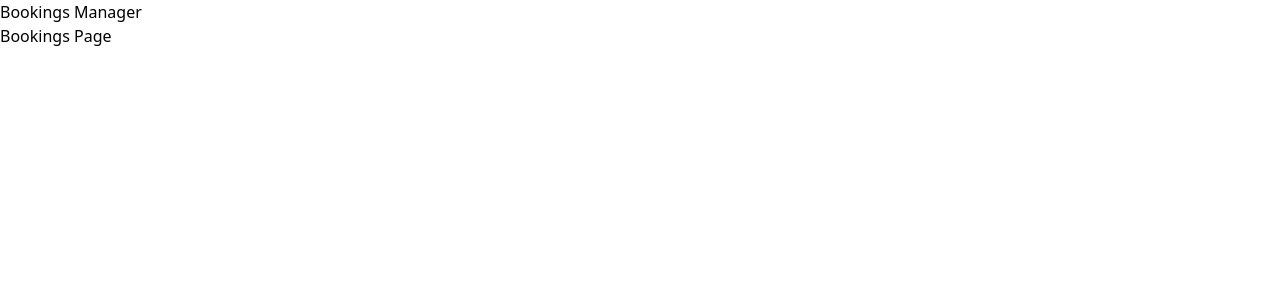
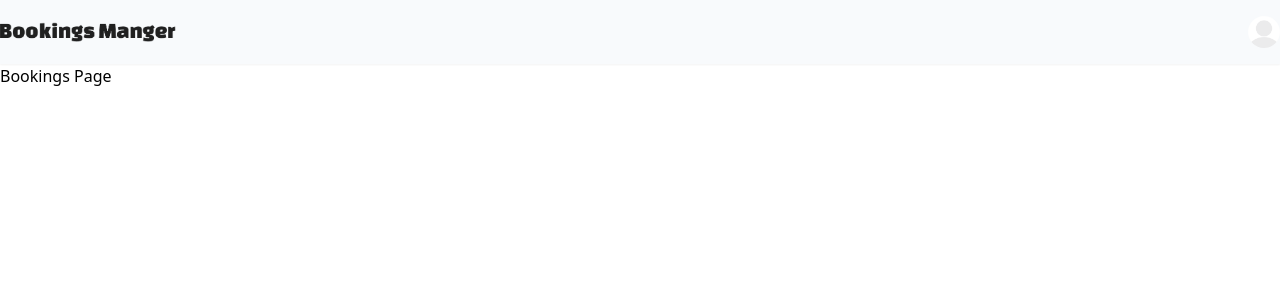
Before and after one commit to iorrah/bookings-manager, a React (Vite) app: page / in a window 1280 px wide. Shown: the top 300 px of the page. Built offline with nearby package versions, Linux system fonts and the light colour scheme.

Commit message:
Add Navigation Bar Structure

```diff
--- a/src/components/NavigationBar/index.tsx
+++ b/src/components/NavigationBar/index.tsx
@@ -1,5 +1,16 @@
-const NavigationBar = () => {
-  return <nav>Bookings Manager</nav>;
-};
+import Logo from "./logo.png";
+import User from "./user.png";
+
+const NavigationBar = () => (
+  <nav className="shadow-sm bg-slate-50">
+    <div className="container mx-auto flex justify-between py-4 items-center">
+      <h1>
+        <img src={Logo} alt="Bookings Manageer Logo" className="w-44" />
+      </h1>
+
+      <img src={User} alt="User Profile Image" className="rounded-full w-8" />
+    </div>
+  </nav>
+);
 
 export default NavigationBar;
```
Also changed, not shown: src/components/NavigationBar/logo.png (added), src/components/NavigationBar/user.png (added).
